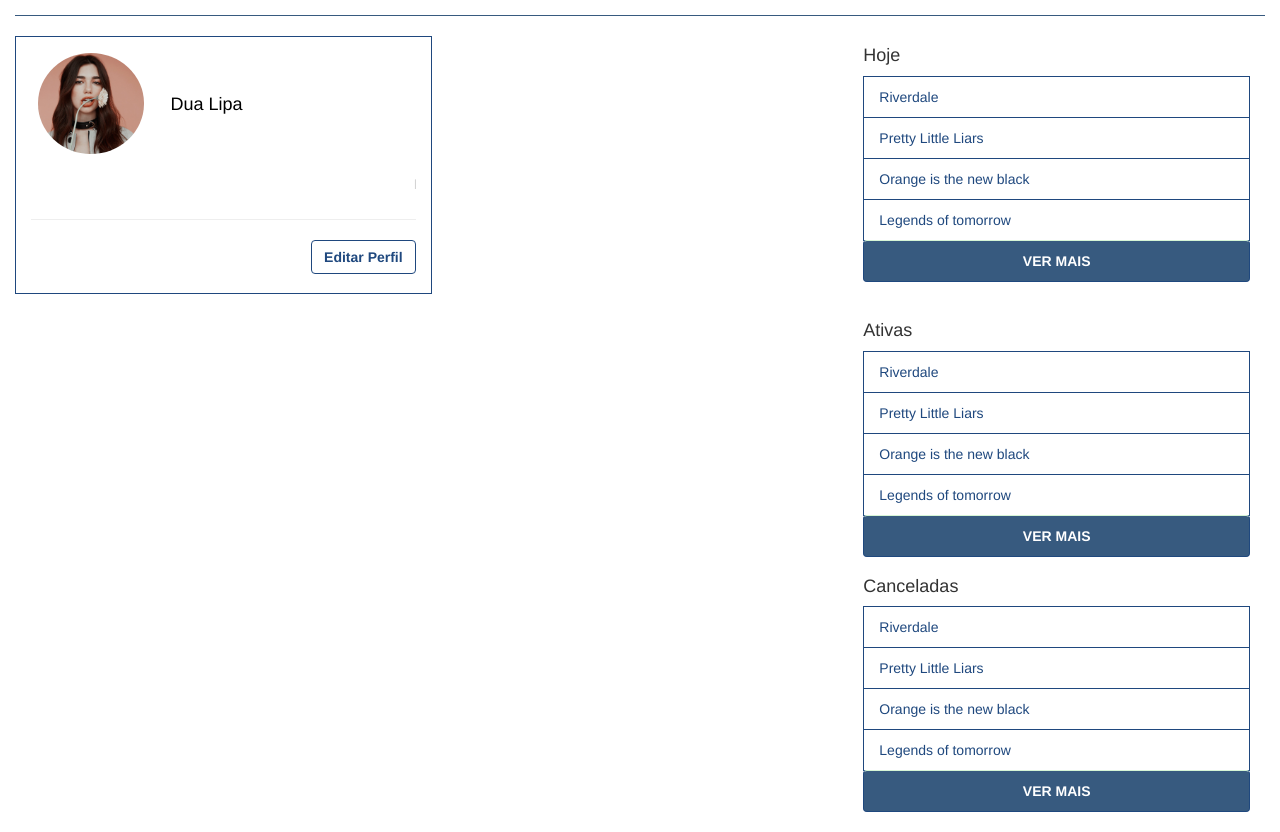
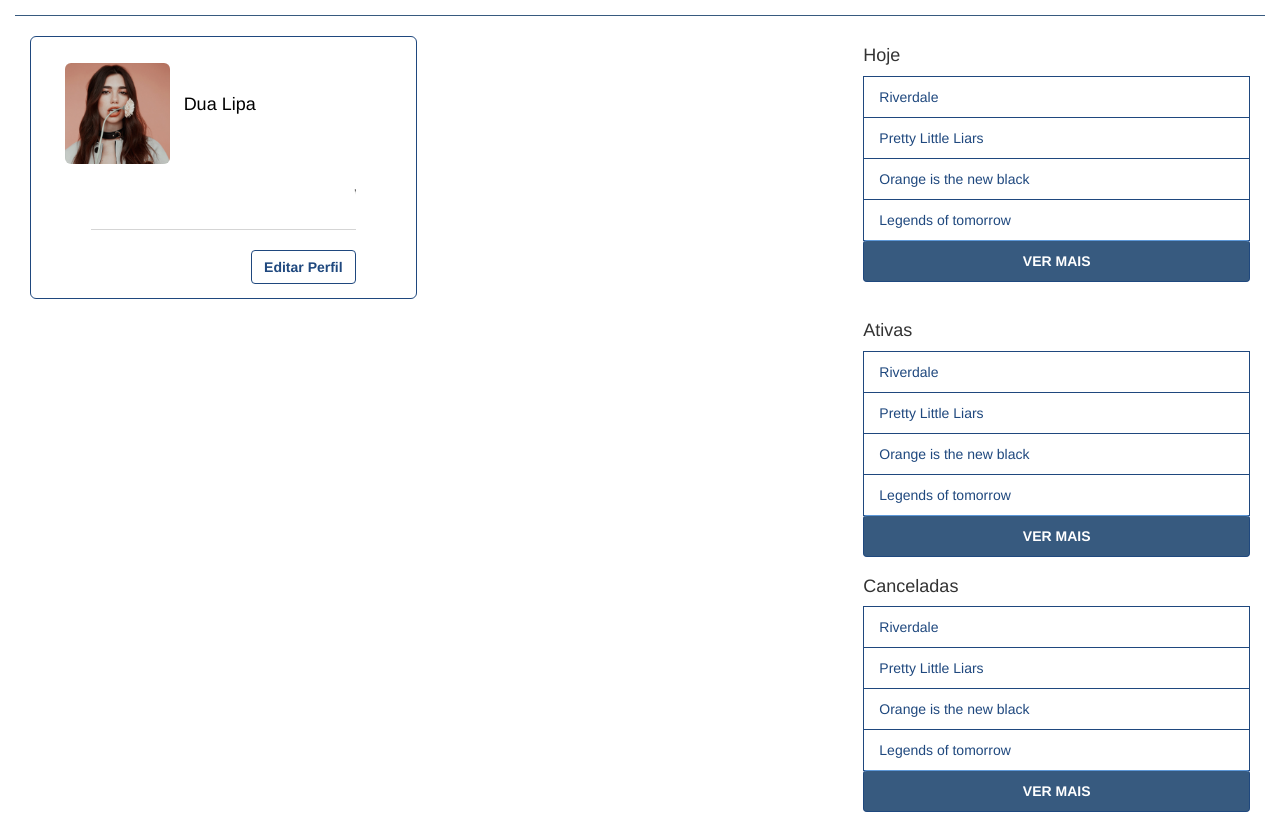
Before and after one commit to marciellioliveira/2watch, a PHP site: page /pagina_inicial.php in a window 1280 px wide. Shown: the part 62-894 px from the top of the page. Run offline with PHP 8.4, Linux system fonts and the light colour scheme.

Commit message:
Perfil melhorado (Visual)

```diff
--- a/css/estilo.css
+++ b/css/estilo.css
@@ -128,14 +128,11 @@ label {
 
 /* Página Inicial */
 
-.row #perfil {
-    border: 1px solid  #1F487E;
-    background-color: white;
-}
 
 .row #perfil .jumbotron {
     background-color: white;
     margin-bottom: -15%;
+    border: 1px solid  #1F487E;
 }
 
 .row #perfil #editarPerfil {
@@ -145,7 +142,7 @@ label {
 .row #perfil img {
     float: left;
     max-width: 40%;
-    margin-left: -20%;
+    margin-left: -10%;
     margin-top: -12%;
 
 }
@@ -159,7 +156,7 @@ label {
 }
 
 .row #perfil a h4{
-    padding-left: 30%;
+    padding-left: 35%;
 
 }
 
@@ -199,13 +196,13 @@ label {
 .container-fluid #series #btn {
     background-color: #375A7F;
     color: white;
-    border-top: 1px solid #d6f5d6;
+    border-top: 1px solid #5D98D8;
 }
 
 .container-fluid #series #btn:hover {
-    background-color: #d6f5d6;
+    background-color: #5D98D8;
     border: 1px solid #375A7F;
-    color: #375A7F;
+    color: white;
 }
 
 
--- a/pagina_inicial.php
+++ b/pagina_inicial.php
@@ -10,21 +10,24 @@ require_once 'topo.php';
     <div class="col-sm-4" id="perfil">
 
 
-      <div class="jumbotron" >
+      <div class="jumbotron">
+
 
         <div class="profile-img-container">
-        <img src="imgs/usuario/dualipa/dualipa.jpg" class="img-circle img-responsive" alt="Cinque Terre">
+          <img src="imgs/usuario/dualipa/dualipa.jpg" class="img-rounded img-responsive" alt="Foto de Perfil">
           <i class="fa fa-upload fa-5x"></i>
           <input id='uploadfile' type ='file'>
+           <a href=""><h4>Dua Lipa</h4></a>
         </div>
-      <a href=""><h4>Dua Lipa</h4></a>
 
-      </div>
         <marquee behavior="scroll" direction="left" id="marquee"><br>
-      Está assistindo: 5x16 de Riverdale
+          Visto por último: Riverdale - Temporada 5, Epsódio 16.
         </marquee>
         <hr>
         <button type="button" class="btn btn-default pull-right" id="editarPerfil">Editar Perfil</button>
+      </div>
+
+
 
 
 
@@ -40,6 +43,7 @@ require_once 'topo.php';
     </div>
     <div class="col-sm-4" id="series">
       <div class="list-group">
+
         <h4>Hoje</h4>
         <a href="#" class="list-group-item">Riverdale</a>
         <a href="#" class="list-group-item">Pretty Little Liars</a>
```
Lines whose indentation alone changed are shown as unchanged.
